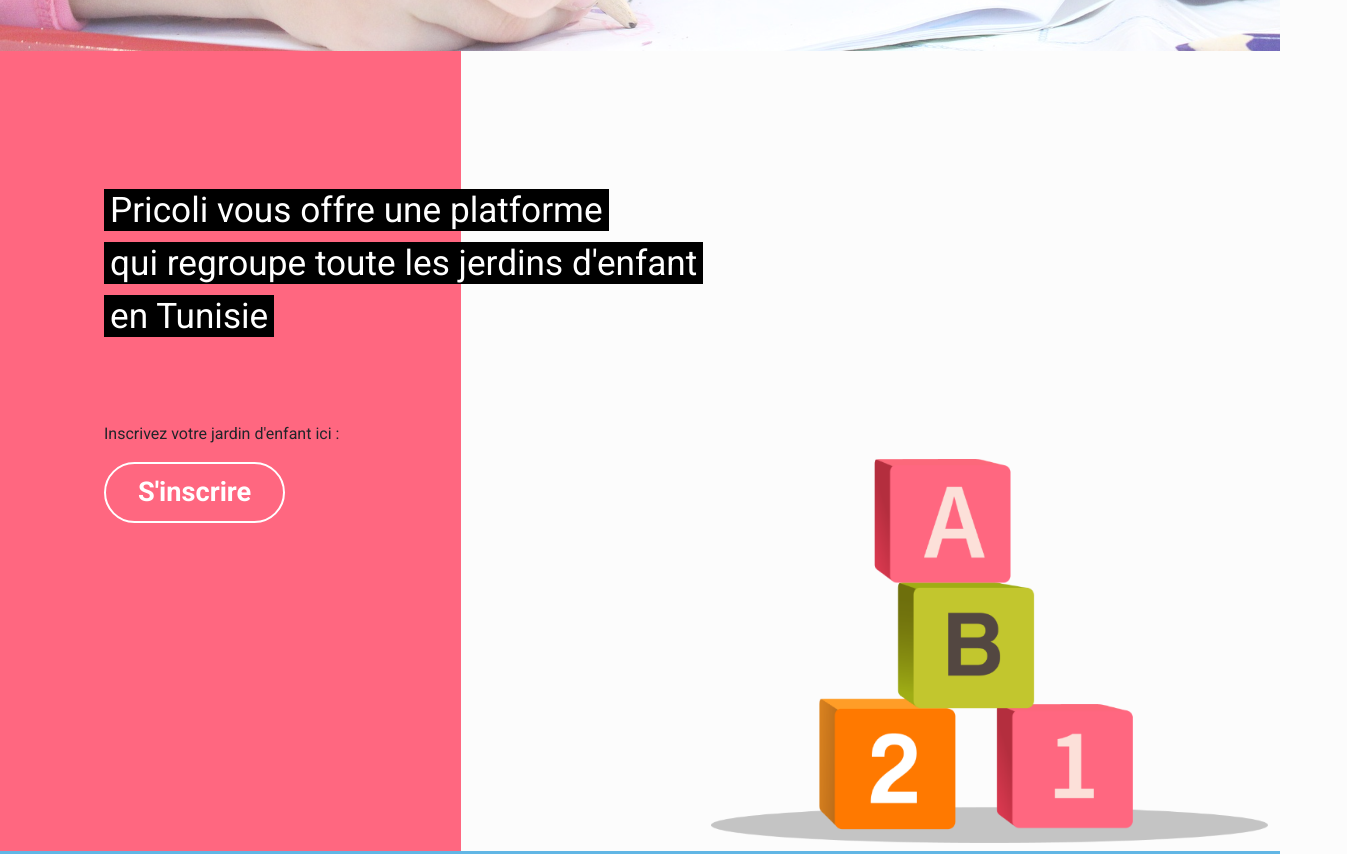
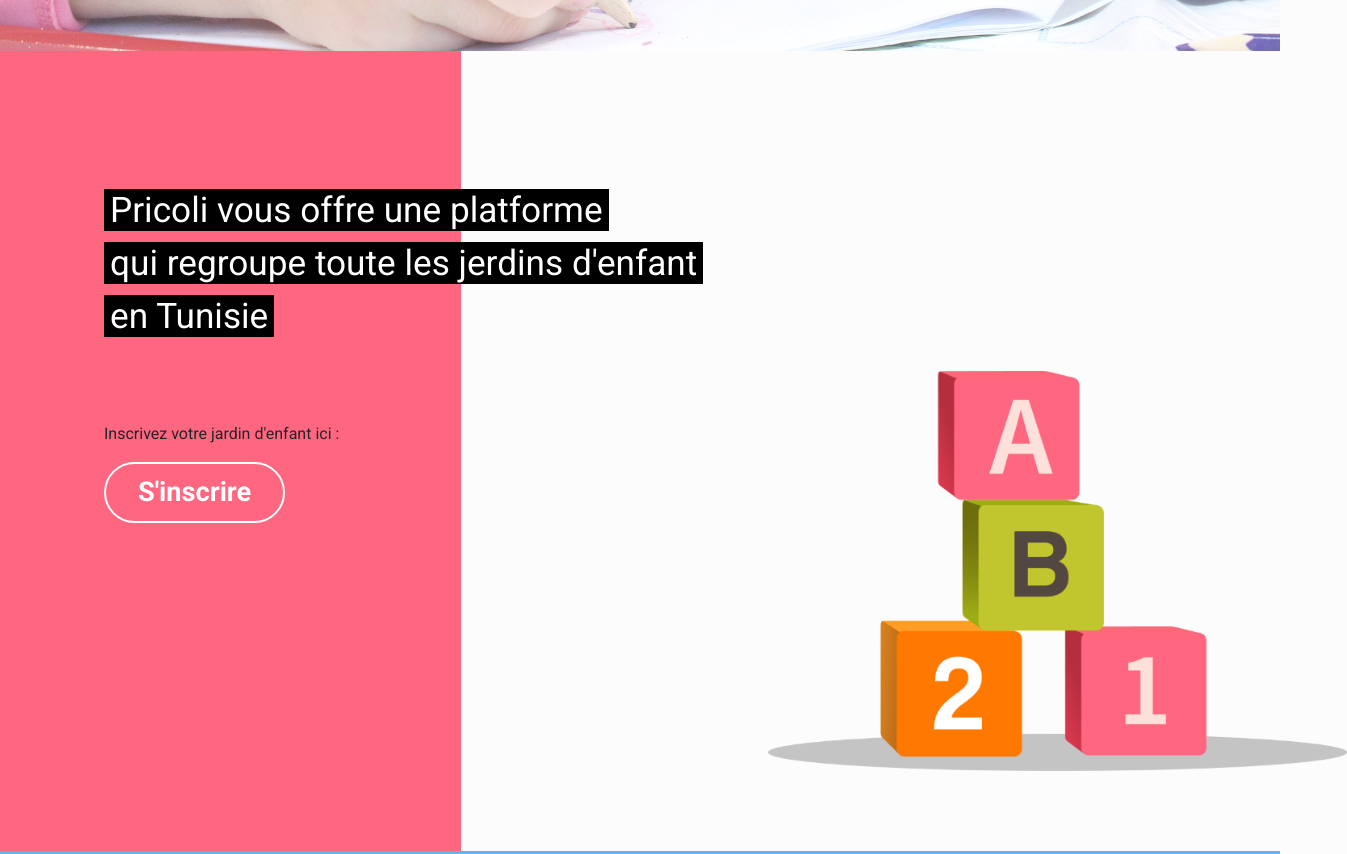
Before and after one commit to YosraSkhiri/pricoli, a website: page index.html in a window 1280 px wide. Shown: the part 820-1674 px from the top of the page, 1347 px wide, since content can reach past the window. Drawn offline with nearby package versions, Linux system fonts and the light colour scheme.

Commit message:
fixed the cubes img

```diff
--- a/index.html
+++ b/index.html
@@ -51,7 +51,7 @@
         </div>
     </header>
 
-    <section class="home-section d-flex" >
+    <section class="home-section" >
         <div class="part-1">
             <p class="black-style">
                 <br><span>Pricoli vous offre une platforme</span>
@@ -61,7 +61,7 @@
             <p class="para-2">Inscrivez votre jardin d'enfant ici :</p>
             <button class="btn btn-bg-intro">S'inscrire</button>
         </div>
-        <img src="img/cubes.png" alt="Game" class="mt-auto p-2 bd-highlight">
+        <img src="img/cubes.png" alt="Game" class="img-cubes">
     </section>
 
     <footer class="d-flex" id="contact">
--- a/scss/_custom.scss
+++ b/scss/_custom.scss
@@ -85,13 +85,10 @@
     width: 100%;
     height: 100vh;
     position: relative;
-    @media only screen and (max-width: 768px) {
-        flex-direction: column;
-    }
 
     .part-1{
         margin-left: 6.5rem;
-        margin-top: 5rem;
+        padding-top: 5rem;
     }
 
     .part-1 > p.black-style{
@@ -109,6 +106,7 @@
     &::before{
         content: '';
         position: absolute;
+        top: 0;
         z-index: -2;
         display: block;
         height: 100%;
@@ -119,7 +117,10 @@
         }
     }
 
-    img{
+    .img-cubes{
+        position: absolute;
+        left: 60%;
+        bottom: 10%;
         height: 50%;
         @media only screen and (max-width: 768px) {
             display: none;
```
Also changed, not shown: css/main.css, 1 other file.
